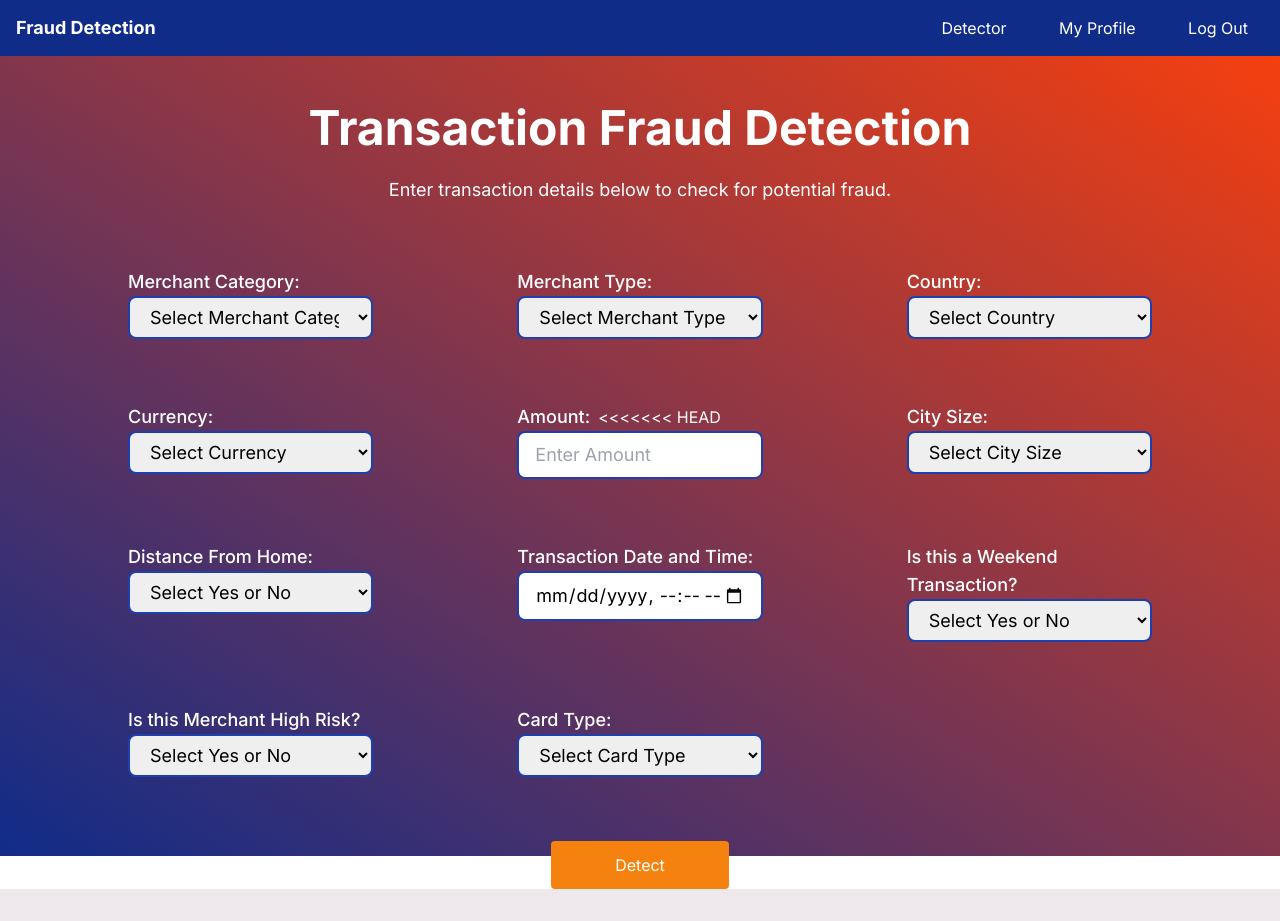
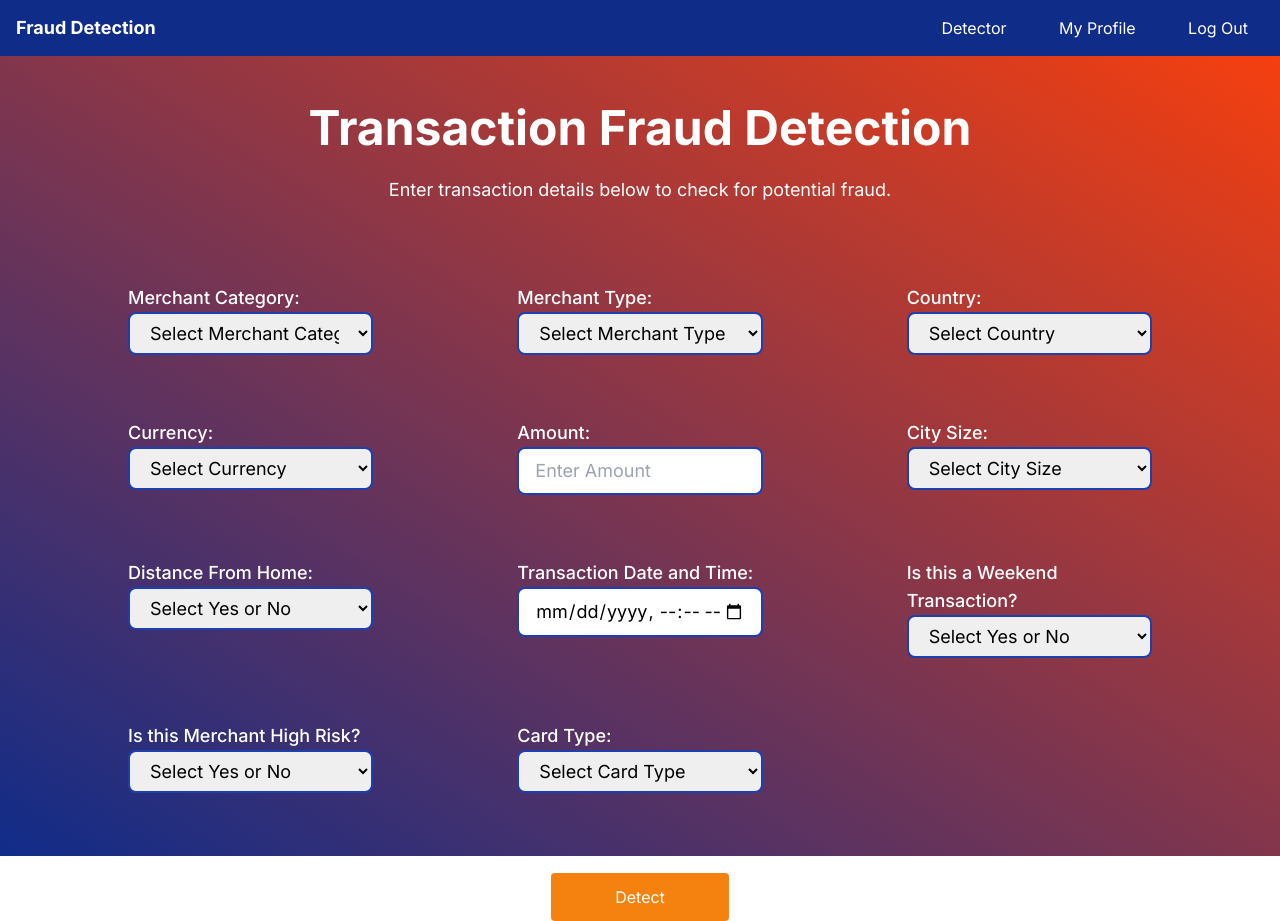
Before and after one commit to jnsltk/fraud_detection, a Django app: page /core/detection_page/ in a window 1280 px wide. Before the commit the page ends 889 px from the top, so only its background shows below. Run offline with Django 5.2, Linux system fonts and the light colour scheme; the visitor is signed in with stand-in values (Sample User, id 1); parts of the project's set-up code (start-up, migrations or seed data) failed here and were passed over; some libraries are stand-ins or nearby versions.

Commit message:
Reslove conflicts

```diff
--- a/fraud_detection/core/templates/detection/detection_page.html
+++ b/fraud_detection/core/templates/detection/detection_page.html
@@ -9,7 +9,7 @@
     <p class="text-center text-lg">Enter transaction details below to check for potential fraud.</p>
 
     <!-- Fraud Detection Form -->
-    <form action="{% url 'core/detection_result' %}" method="post" class="flex flex-col items-center space-y-16 w-4/5 max-w-6xl">
+    <form action="{% url 'core/detection_result' %}" method="post" class="flex flex-col items-center space-y-20 w-4/5 max-w-6xl">
         {% csrf_token %}
 
         <div class="grid grid-cols-1 sm:grid-cols-3 gap-x-36 gap-y-16 w-full">
@@ -107,11 +107,7 @@
                         Amount:
                     </label>
                     <!-- Hint text for equivalent amount in Euro -->
-<<<<<<< HEAD
                     <span id="currency-hint" class="text-xs text-white mt-1 hidden">
-=======
-                    <span id="currency-hint" class="text-xs font-bold text-white mt-1 hidden">
->>>>>>> fe0a793 (#16 Add a text hint if the user selects Other/Unknown for currency)
                         Enter the equivalent amount in euro
                     </span>
                 </div>
```
